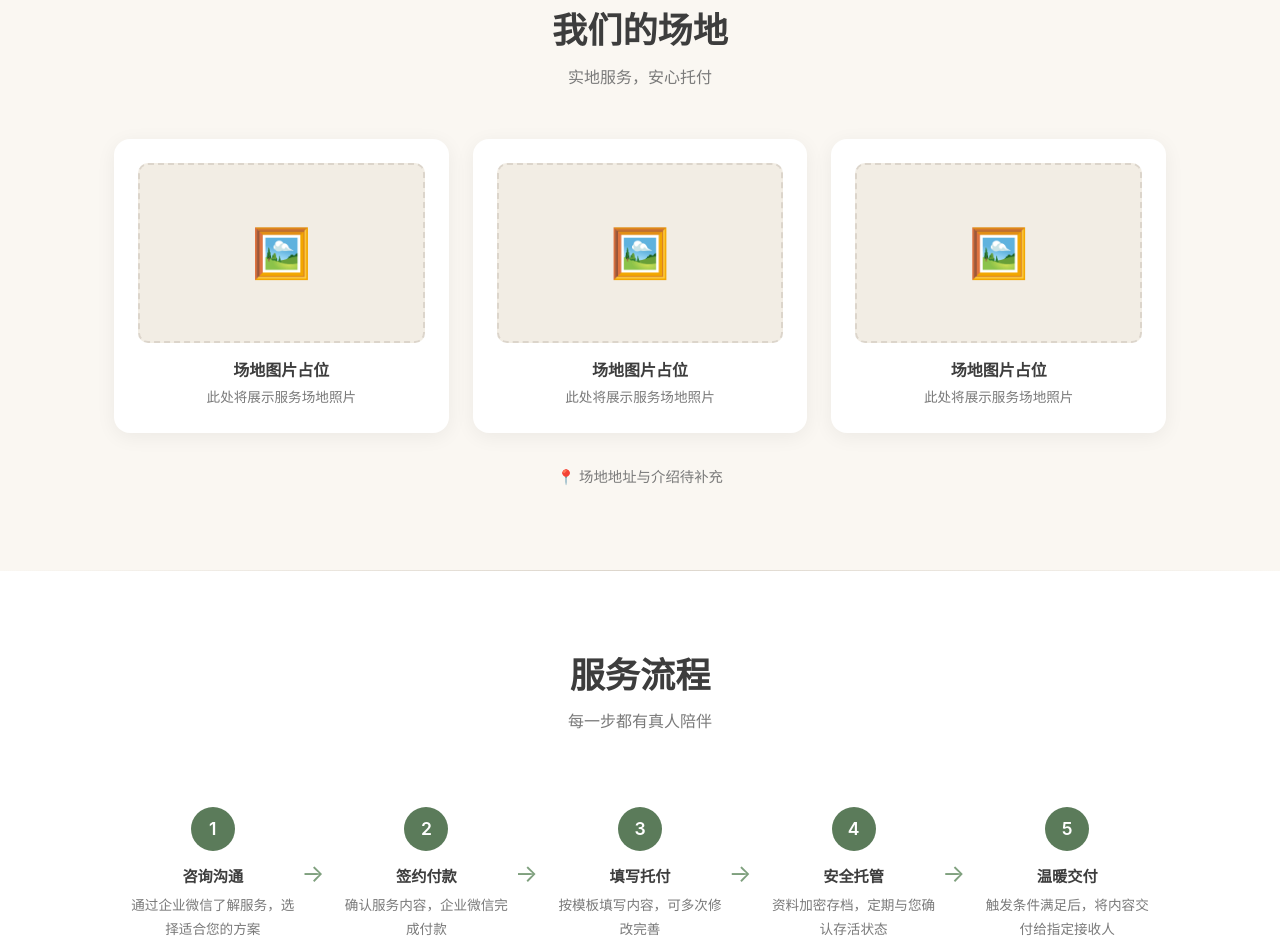
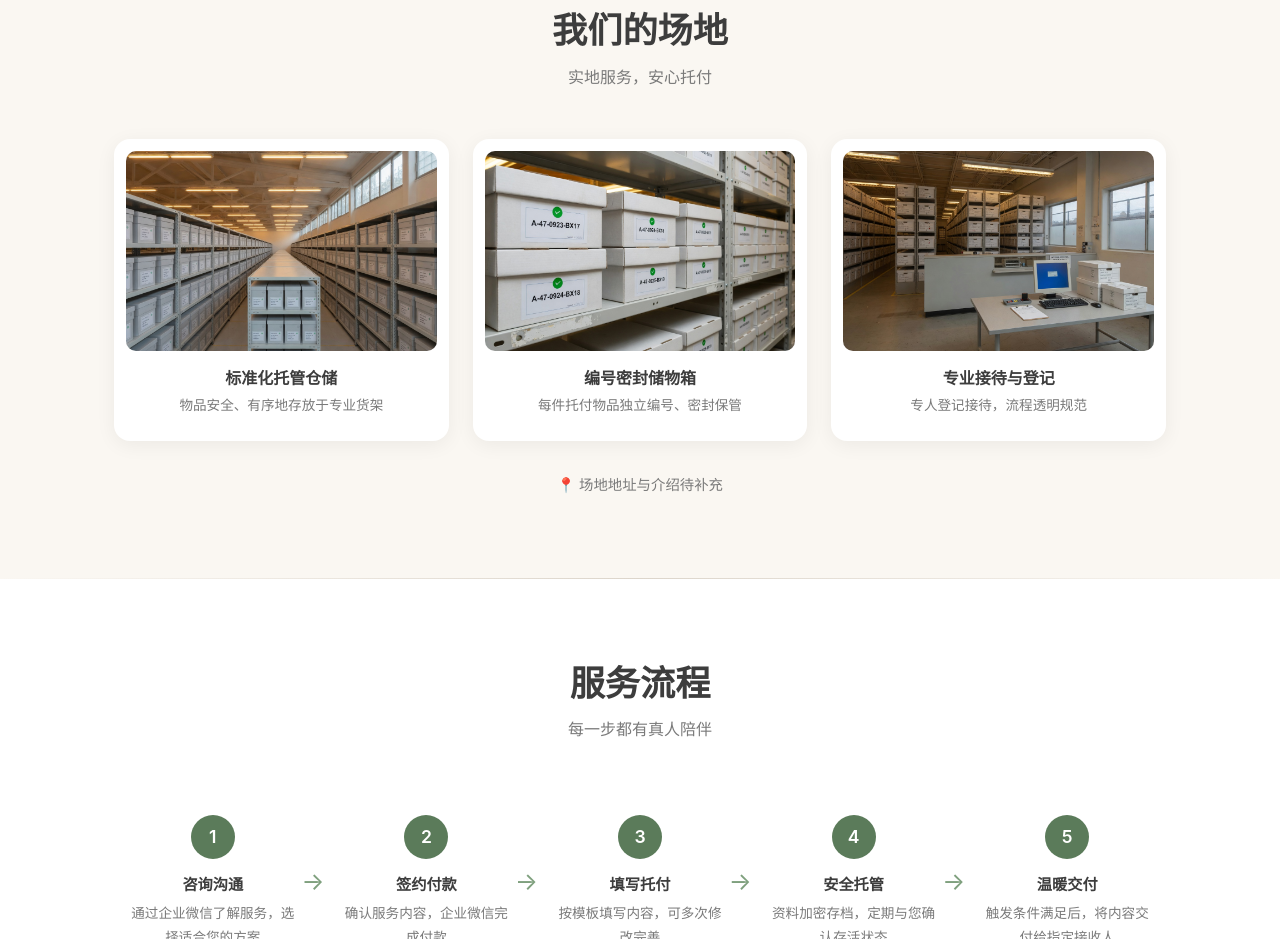
Before and after one commit to luckyjjf/legacy-notes, a plain HTML site: page index.html in a window 1280 px wide. Shown: the part 2340-3279 px from the top of the page. Drawn offline with Linux system fonts and the light colour scheme.

Commit message:
场地模块替换为生成的场地实景图（货架+储物箱+接待区）

```diff
--- a/index.html
+++ b/index.html
@@ -238,17 +238,16 @@
         }
         .venue-card {
             background: var(--white); border-radius: var(--radius);
-            padding: 1.5rem; text-align: center;
-            box-shadow: var(--shadow);
+            padding: 0.75rem 0.75rem 1.5rem; text-align: center;
+            box-shadow: var(--shadow); overflow: hidden;
         }
-        .venue-placeholder {
-            width: 100%; height: 180px;
-            background: var(--cream-dark);
-            border: 2px dashed #DCD5CB; border-radius: var(--radius-sm);
-            display: flex; align-items: center; justify-content: center;
-            font-size: 3rem; color: #B8B0A3;
-            margin-bottom: 1rem;
+        .venue-card img {
+            width: 100%; height: 200px; object-fit: cover;
+            border-radius: calc(var(--radius) - 6px);
+            margin-bottom: 1rem; display: block;
+            transition: transform 0.3s;
         }
+        .venue-card:hover img { transform: scale(1.03); }
         .venue-card h3 { font-size: 1rem; margin-bottom: 0.3rem; }
         .venue-card p { font-size: 0.85rem; color: var(--text-light); }
         .venue-note {
@@ -500,19 +499,19 @@
             <p class="section-subtitle">实地服务，安心托付</p>
             <div class="venue-grid">
                 <div class="venue-card">
-                    <div class="venue-placeholder">🖼️</div>
-                    <h3>场地图片占位</h3>
-                    <p>此处将展示服务场地照片</p>
+                    <img src="venue-1.jpg" alt="托管仓储全景" />
+                    <h3>标准化托管仓储</h3>
+                    <p>物品安全、有序地存放于专业货架</p>
                 </div>
                 <div class="venue-card">
-                    <div class="venue-placeholder">🖼️</div>
-                    <h3>场地图片占位</h3>
-                    <p>此处将展示服务场地照片</p>
+                    <img src="venue-2.jpg" alt="密封储物箱特写" />
+                    <h3>编号密封储物箱</h3>
+                    <p>每件托付物品独立编号、密封保管</p>
                 </div>
                 <div class="venue-card">
-                    <div class="venue-placeholder">🖼️</div>
-                    <h3>场地图片占位</h3>
-                    <p>此处将展示服务场地照片</p>
+                    <img src="venue-3.jpg" alt="服务接待区" />
+                    <h3>专业接待与登记</h3>
+                    <p>专人登记接待，流程透明规范</p>
                 </div>
             </div>
             <p class="venue-note">📍 场地地址与介绍待补充</p>
```
Also changed, not shown: venue-1.jpg (added), venue-2.jpg (added), venue-3.jpg (added).
